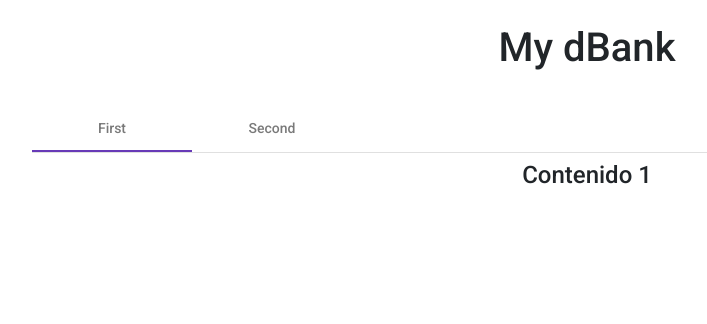
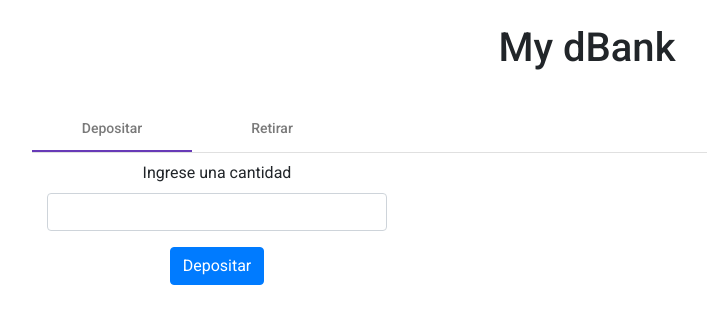
Before and after one commit to martinKindall/DBank, an Angular app: page / in a window 1280 px wide. Shown: the top 324 px of the page, without its empty margins (53-760 px from the left). Built offline with nearby package versions, Linux system fonts and the light colour scheme.

Commit message:
Added content to Deposit Tab

```diff
--- a/src/app/app.component.html
+++ b/src/app/app.component.html
@@ -7,10 +7,26 @@
   <div class="row">
     <div class="col-12">
       <mat-tab-group>
-        <mat-tab label="First">
-          <p class="h4 my-2">Contenido 1</p>
+        <mat-tab label="Depositar">
+          <div class="container my-2">
+            <div class="row">
+              <div class="col-4">
+                <div class="form-group">
+                  <label for="deposit_amount">Ingrese una cantidad</label>
+                  <input type="number"
+                         class="form-control"
+                         id="deposit_amount" name="quantity" min="0.01" step="0.01">
+                </div>
+              </div>
+            </div>
+            <div class="row">
+              <div class="col-4">
+                <button type="button" class="btn btn-primary">Depositar</button>
+              </div>
+            </div>
+          </div>
         </mat-tab>
-        <mat-tab label="Second">
+        <mat-tab label="Retirar">
           <p class="h4 my-2">Contenido 2</p>
         </mat-tab>
       </mat-tab-group>
```
